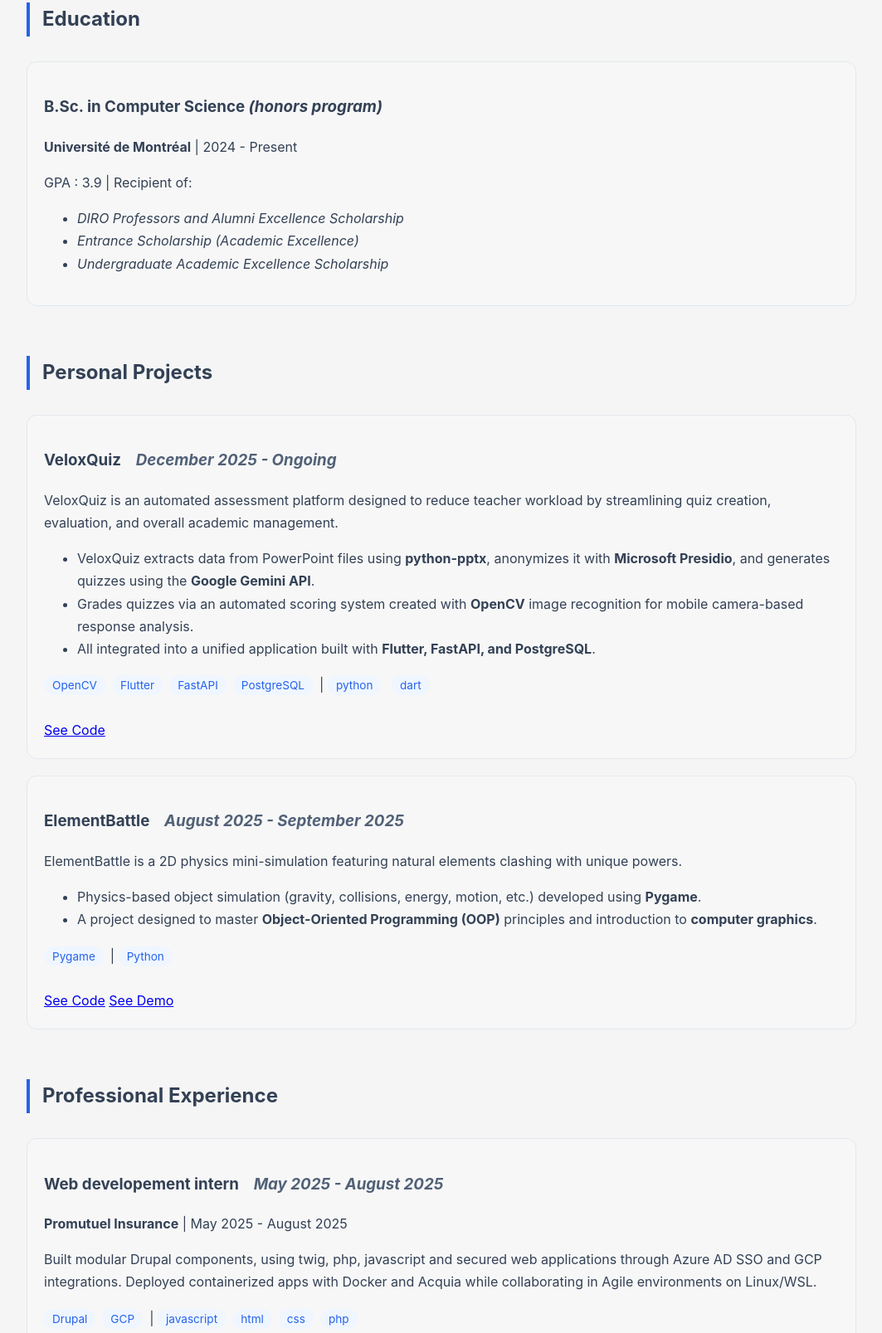
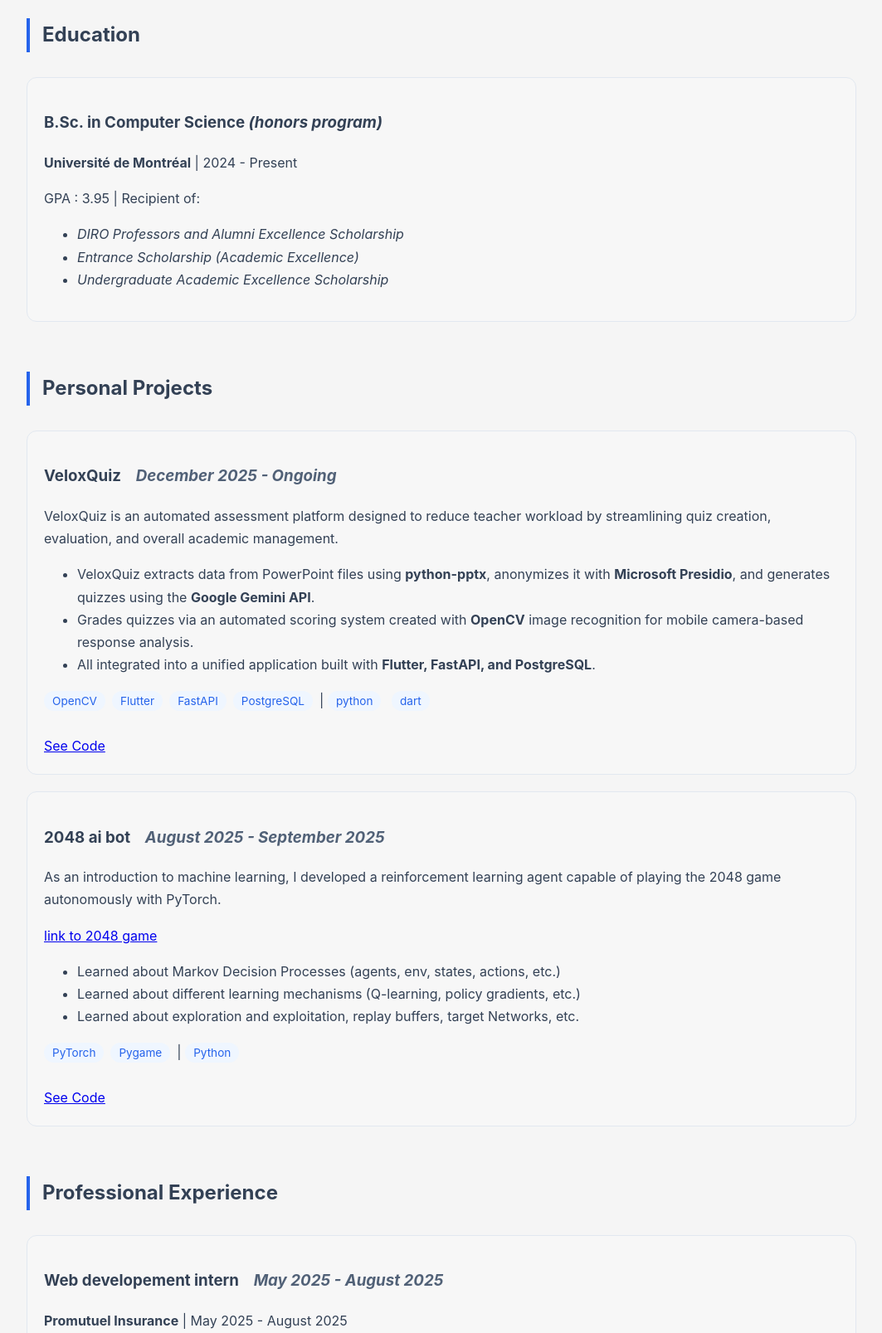
Before and after one commit to MaxGauthier/maxgauthier.github.io, a plain HTML site: page index.html in a window 1280 px wide. Shown: the part 611-2218 px from the top of the page at 83% size, without its empty margins (108-1171 px from the left). Drawn offline with Linux system fonts and the light colour scheme.

Commit message:
adjusted resume

```diff
--- a/index.html
+++ b/index.html
@@ -3,7 +3,7 @@
 <head>
     <meta charset="UTF-8">
     <meta name="viewport" content="width=device-width, initial-scale=1.0">
-    <title>Maxime Gauthier| Portfolio</title>
+    <title>Maxime Gauthier | Portfolio</title>
     <link rel="stylesheet" href="styles.css">
 </head>
 <body>
@@ -15,9 +15,10 @@
                 <h1>Maxime Gauthier</h1>
                 <p class="bio">
                     Hi, I am a 2nd year undergraduate Computer Science student at Université de Montréal driven by a deep curiosity for how technology shapes our world and how I can play my role into it.
-                    I'm interested in Computer Vision and its applications to resolve concrete solutions for societal challenges. Beyond the screen, my background
-                    in competitive baseball has forged a disciplined, team-oriented and hardworking mindset that I bring to every project. In my past time, I enjoy watching sports, generating/consuming digital arts and play boardgames (I'm actually pretty good at catan).
+                    I'm interested in Computer Vision, machine learning in general and their applications to resolve concrete solutions for societal challenges. Beyond the screen, my background
+                    in competitive baseball has forged a disciplined, team-oriented and hardworking mindset that I bring to every project.
                 </p>
+                <p class="bio">In my spare time, I enjoy watching sports, play games, watch animes and create digital art.</p>
             </div>
             <div class="profile-photo">
                 <img src="photoperso.png" alt="Portrait de Maxime Gauthier">
@@ -37,7 +38,7 @@
         <div class="timeline-item">
             <h3>B.Sc. in Computer Science <i>(honors program)</i></h3>
             <p><strong>Université de Montréal</strong> | 2024 - Present</p>
-            <p>GPA : 3.9  | Recipient of:</p>
+            <p>GPA : 3.95  | Recipient of:</p>
             <ul>
                 <li><i>DIRO Professors and Alumni Excellence Scholarship</i></li>
                 <li><i>Entrance Scholarship (Academic Excellence)</i></li>
@@ -66,6 +67,22 @@
                 <a href="https://github.com/MaxGauthier/QuizRecognition">See Code</a>
             </div>
             <div class="project-card">
+                <h3>2048 ai bot &nbsp;&nbsp; <span class="date"><i>August 2025 - September 2025</i></span></h3>
+                <p>
+                    As an introduction to machine learning, I developed a reinforcement learning agent capable of playing the 2048 game autonomously with PyTorch.
+                </p>
+                <a href="https://play2048.co/">link to 2048 game</a>
+                <ul>
+                    <li>Learned about Markov Decision Processes (agents, env, states, actions, etc.) </li>
+                    <li>Learned about different learning mechanisms (Q-learning, policy gradients, etc.)</li>
+                    <li>Learned about exploration and exploitation, replay buffers, target Networks, etc.</li>
+                </ul>
+
+                <div class="tags"><span>PyTorch</span><span>Pygame</span>| <span>Python</span></div>
+                <br>
+                <a href="https://github.com/MaxGauthier/2048">See Code</a>
+            </div>
+            <!--<div class="project-card">
                 <h3>ElementBattle &nbsp;&nbsp; <span class="date"><i>August 2025 - September 2025</i></span></h3>
                 <p>
                     ElementBattle is a 2D physics mini-simulation featuring natural elements clashing with unique powers.
@@ -79,7 +96,7 @@
                 <br>
                 <a href="https://github.com/MaxGauthier/ElementBattle">See Code</a>
                 <a href="https://www.youtube.com/@element_battle">See Demo</a>
-            </div>
+            </div> -->
         </div>
     </section>
 
```
Also changed, not shown: 1 other file.
